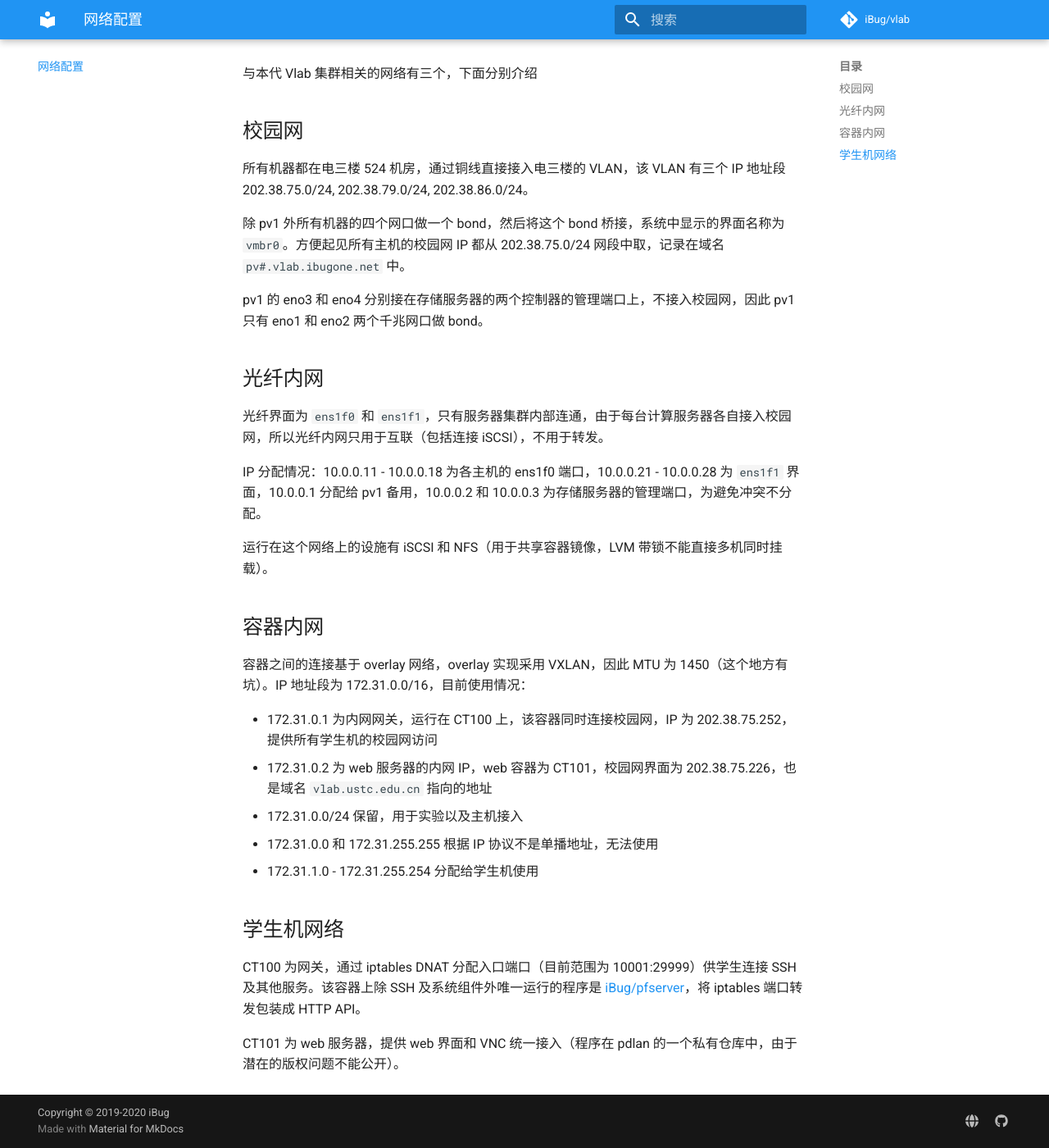
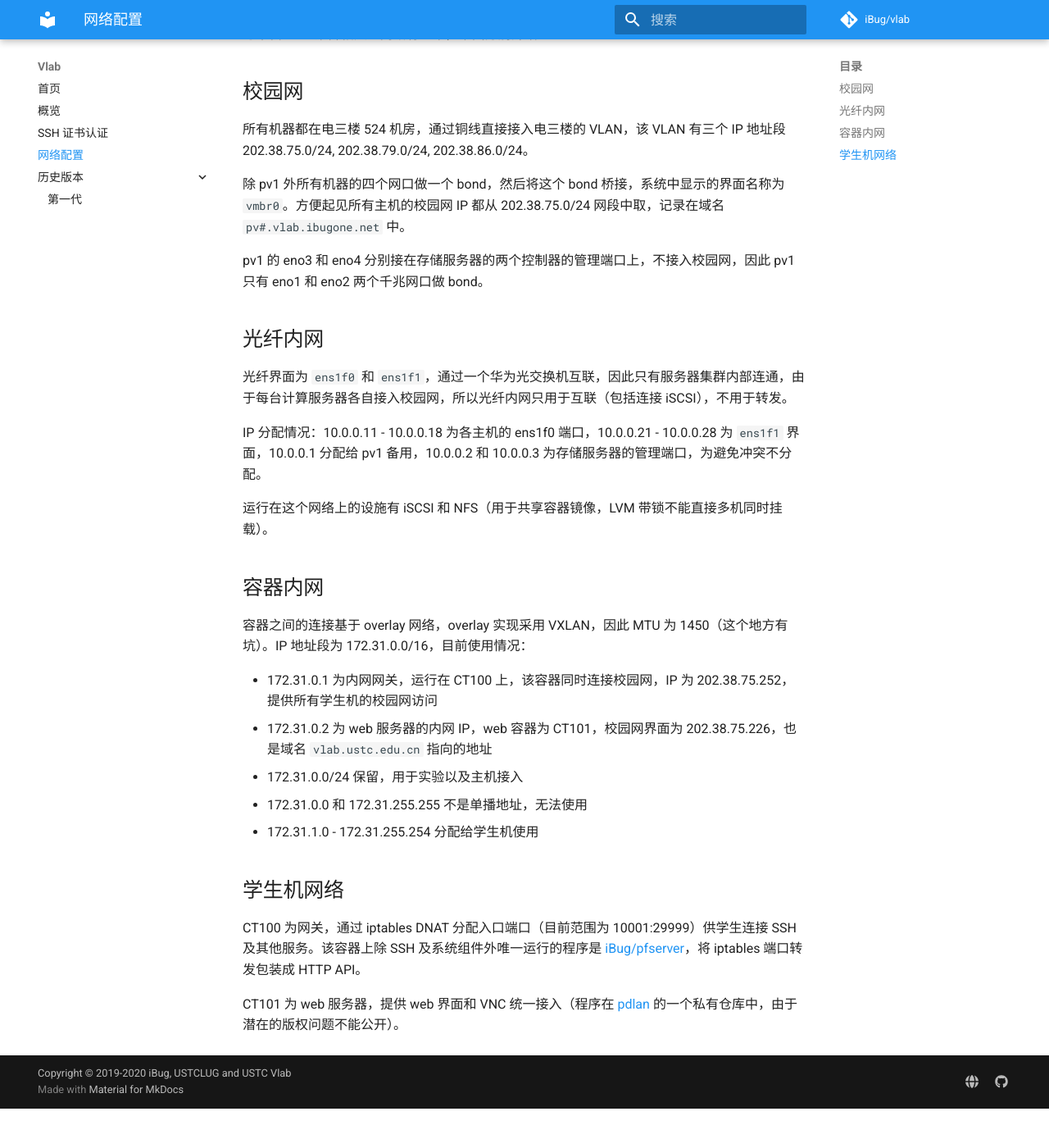
Before and after one commit to USTC-vlab/maint-docs, an MkDocs documentation site: the page built from docs/networking.md, in a window 1280 px wide and 1400 px high, scrolled down 151 px. Shown: the whole window at 82% size. Built offline with MkDocs 1.6.1 and Material for MkDocs 9.7.7, drawn with Linux system fonts in a browser that asks for light colours; comment, search, counter and statistics services are not loaded; after the commit the page ends 1503 px from its top, so only the background shows below that.

Commit message:
More content

```diff
--- a/docs/networking.md
+++ b/docs/networking.md
@@ -10,26 +10,26 @@
 
 pv1 的 eno3 和 eno4 分别接在存储服务器的两个控制器的管理端口上，不接入校园网，因此 pv1 只有 eno1 和 eno2 两个千兆网口做 bond。
 
-## 光纤内网
+## 光纤内网 {#fibre-intranet}
 
-光纤界面为 `ens1f0` 和 `ens1f1`，只有服务器集群内部连通，由于每台计算服务器各自接入校园网，所以光纤内网只用于互联（包括连接 iSCSI），不用于转发。
+光纤界面为 `ens1f0` 和 `ens1f1`，通过一个华为光交换机互联，因此只有服务器集群内部连通，由于每台计算服务器各自接入校园网，所以光纤内网只用于互联（包括连接 iSCSI），不用于转发。
 
 IP 分配情况：10.0.0.11 - 10.0.0.18 为各主机的 ens1f0 端口，10.0.0.21 - 10.0.0.28 为 `ens1f1` 界面，10.0.0.1 分配给 pv1 备用，10.0.0.2 和 10.0.0.3 为存储服务器的管理端口，为避免冲突不分配。
 
 运行在这个网络上的设施有 iSCSI 和 NFS（用于共享容器镜像，LVM 带锁不能直接多机同时挂载）。
 
-## 容器内网
+## 容器内网 {#overlay-intranet}
 
 容器之间的连接基于 overlay 网络，overlay 实现采用 VXLAN，因此 MTU 为 1450（这个地方有坑）。IP 地址段为 172.31.0.0/16，目前使用情况：
 
 - 172.31.0.1 为内网网关，运行在 CT100 上，该容器同时连接校园网，IP 为 202.38.75.252，提供所有学生机的校园网访问
 - 172.31.0.2 为 web 服务器的内网 IP，web 容器为 CT101，校园网界面为 202.38.75.226，也是域名 `vlab.ustc.edu.cn` 指向的地址
 - 172.31.0.0/24 保留，用于实验以及主机接入
-- 172.31.0.0 和 172.31.255.255 根据 IP 协议不是单播地址，无法使用
+- 172.31.0.0 和 172.31.255.255 不是单播地址，无法使用
 - 172.31.1.0 - 172.31.255.254 分配给学生机使用
 
-## 学生机网络
+## 学生机网络 {#container-network}
 
 CT100 为网关，通过 iptables DNAT 分配入口端口（目前范围为 10001:29999）供学生连接 SSH 及其他服务。该容器上除 SSH 及系统组件外唯一运行的程序是 [iBug/pfserver](https://github.com/iBug/pfserver)，将 iptables 端口转发包装成 HTTP API。
 
-CT101 为 web 服务器，提供 web 界面和 VNC 统一接入（程序在 pdlan 的一个私有仓库中，由于潜在的版权问题不能公开）。
+CT101 为 web 服务器，提供 web 界面和 VNC 统一接入（程序在 [pdlan](https://github.com/pdlan) 的一个私有仓库中，由于潜在的版权问题不能公开）。
--- a/mkdocs.yml
+++ b/mkdocs.yml
@@ -8,7 +8,7 @@ repo_name: 'iBug/vlab'
 repo_url: 'https://github.com/iBug/vlab'
 
 # Copyright
-copyright: 'Copyright &copy; 2019-2020 iBug'
+copyright: 'Copyright &copy; 2019-2020 iBug, USTCLUG and USTC Vlab'
 
 # Configuration
 theme:
@@ -17,8 +17,8 @@ theme:
   palette:
     primary: 'blue'
     accent: 'blue'
-  feature:
-    tabs: true
+# feature:
+#   tabs: true
 
 # Customization
 extra:
@@ -37,13 +37,17 @@ markdown_extensions:
   - codehilite
   - footnotes
   - pymdownx.details
+  - pymdownx.mark
   - pymdownx.superfences
   - markdown.extensions.def_list
+  - toc:
+      permalink: true
 
 nav:
-  - 概览: index.md
+  - 首页: index.md
+  - 概览: overview.md
   - SSH 证书认证: ssh-ca.md
   - 网络配置: networking.md
 
-  - 旧版本:
+  - 历史版本:
     - 第一代: history/gen1.md
```
Also changed, not shown: other parts of docs/networking.md (+2 -2 lines), docs/index.md (+5 -12 lines), docs/overview.md (added, +27 -0 lines), docs/ssh-ca.md (+16 -1 lines).
